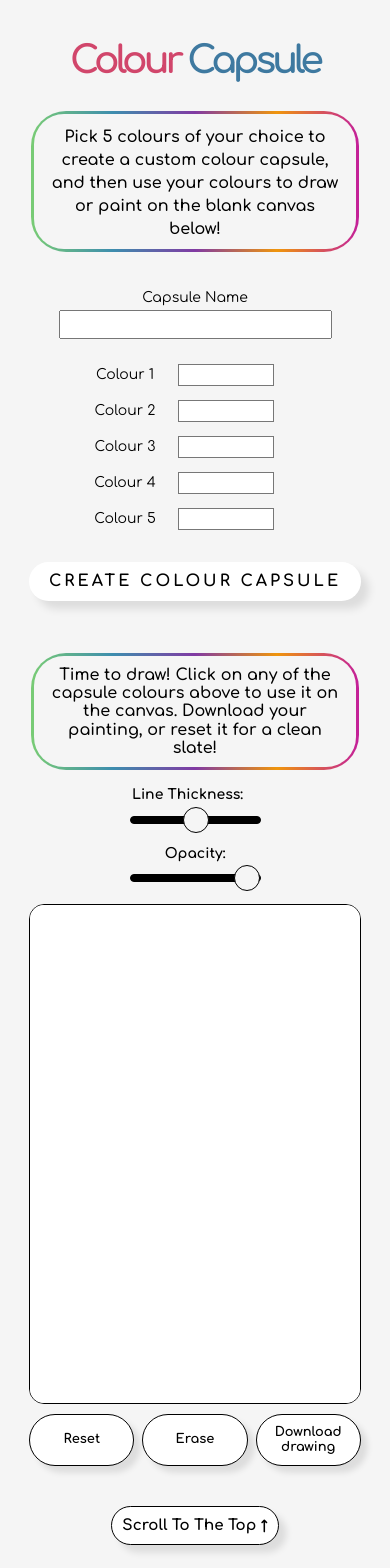
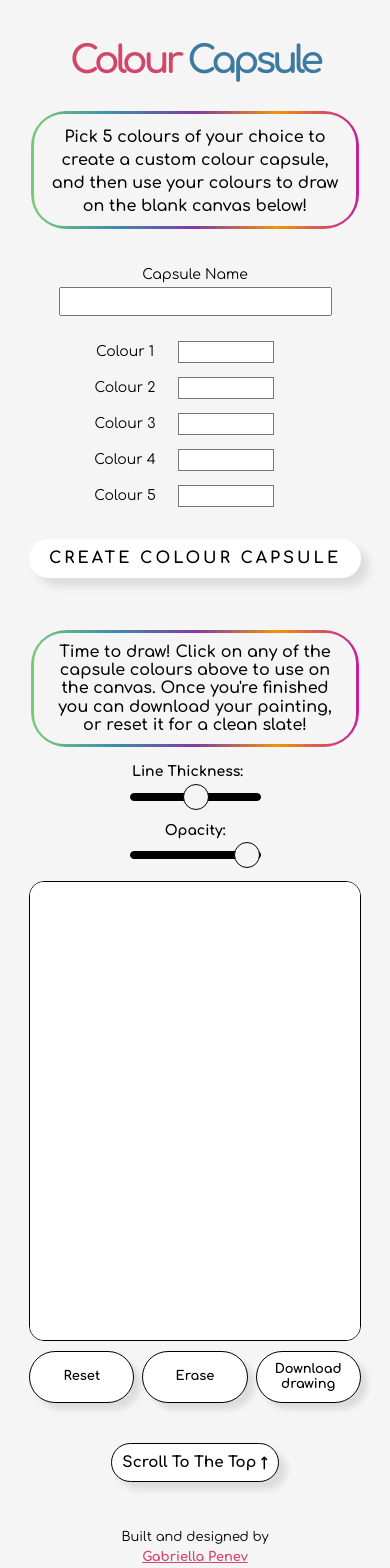
Before and after one commit to GabriellaPenev/colour-capsule, a React (Create React App) app: page / in a window 390 px wide. Shown: the top 1568 px of the page. Built offline with nearby package versions, Linux system fonts and the light colour scheme; no server answers; the database is empty.

Commit message:
testing mobile downloads

```diff
--- a/src/App.css
+++ b/src/App.css
@@ -591,7 +591,7 @@ input[type="range"]::-ms-track {
   display: flex;
   align-items: center;
   width: 100%;
-  height: 500px;
+  height: 460px;
   margin: 0 0 10px;
 }
 
--- a/src/Components/Canvas.js
+++ b/src/Components/Canvas.js
@@ -39,8 +39,8 @@ const Canvas = forwardRef(({ selectedColor, setSelectedColor }, ref) => {
         ctxRef.current.moveTo(offsetX, offsetY);
         ctxRef.current.stroke();
 
-        ctxRef.current.fillStyle = 'white';
-        canvasRef.current.style.backgroundColor = '#ffffff'
+        // ctxRef.current.fillStyle = 'white';
+        // canvasRef.current.style.backgroundColor = '#ffffff'
 
         setIsDrawing(true);
     }
@@ -50,8 +50,8 @@ const Canvas = forwardRef(({ selectedColor, setSelectedColor }, ref) => {
         ctxRef.current.closePath();
         setIsDrawing(false);
 
-        canvasRef.current.style.backgroundColor = '#ffffff'
-        ctxRef.current.fillStyle = 'white';
+        // canvasRef.current.style.backgroundColor = '#ffffff'
+        // ctxRef.current.fillStyle = 'white';
     }
 
     // continue drawing if drawing state is true, at mouse x and y coords
@@ -63,8 +63,8 @@ const Canvas = forwardRef(({ selectedColor, setSelectedColor }, ref) => {
         ctxRef.current.lineTo(offsetX, offsetY);
         ctxRef.current.stroke();
 
-        canvasRef.current.style.backgroundColor = '#ffffff';
-        ctxRef.current.fillStyle = 'white';
+        // canvasRef.current.style.backgroundColor = '#ffffff';
+        // ctxRef.current.fillStyle = 'white';
     }
 
     const reset = () => {
@@ -84,46 +84,46 @@ const Canvas = forwardRef(({ selectedColor, setSelectedColor }, ref) => {
         lineWidthRef.current.value = 75
         opacityRef.current.value = 1
 
-        ctxRef.fillStyle = "white";
-        canvasRef.current.style.backgroundColor = '#ffffff'
+        // ctxRef.fillStyle = "white";
+        // canvasRef.current.style.backgroundColor = '#ffffff'
     }
 
     const erase = () => {
         ctxRef.current.strokeStyle = setSelectedColor('white');
         ctxRef.current.globalCompositionOperation = 'destination-out';
 
-        ctxRef.fillStyle = "white";
-        canvasRef.current.style.backgroundColor = '#ffffff'
+        // ctxRef.fillStyle = "white";
+        // canvasRef.current.style.backgroundColor = '#ffffff'
     }
 
     const download = (e) => {
-        ctxRef.fillStyle = "white";
-        canvasRef.current.style.backgroundColor = '#ffffff'
+        // ctxRef.fillStyle = "white";
+        // canvasRef.current.style.backgroundColor = '#ffffff'
 
         let link = e.currentTarget
         link.setAttribute('download', 'drawing.png');
         let image = canvasRef.current.toDataURL('drawing/png');
         link.setAttribute('href', image);
 
-        ctxRef.fillStyle = "white";
-        canvasRef.current.style.backgroundColor = '#ffffff'
+        // ctxRef.fillStyle = "white";
+        // canvasRef.current.style.backgroundColor = '#ffffff'
     }
 
     const changeOpacity = (e) => {
         setOpacity(e.target.value)
-        ctxRef.fillStyle = "white";
-        canvasRef.current.style.backgroundColor = '#ffffff'
+        // ctxRef.fillStyle = "white";
+        // canvasRef.current.style.backgroundColor = '#ffffff'
     }
 
     const changeLinedWidth = (e) => {
         setLineWidth(e.target.value)
-        ctxRef.fillStyle = "white";
-        canvasRef.current.style.backgroundColor = '#ffffff'
+        // ctxRef.fillStyle = "white";
+        // canvasRef.current.style.backgroundColor = '#ffffff'
     }
 
     return (
         <>
-            <h3 className="intro introSpan" ref={ref}>Time to draw! Click on any of the capsule colours above to use it on the canvas. Download your painting, or reset it for a clean slate!</h3>
+            <h3 className="intro introSpan" ref={ref}>Time to draw! Click on any of the capsule colours above to use on the canvas. Once you're finished you can download your painting, or reset it for a clean slate!</h3>
             <div className="controls">
                 <label className='lineWidth' htmlFor="lineWidth">Line Thickness: </label>
                 <input ref={lineWidthRef} type="range" id="lineWidth" name="lineWidth"
@@ -141,13 +141,11 @@ const Canvas = forwardRef(({ selectedColor, setSelectedColor }, ref) => {
                 <canvas
                     aria-label="Drawing Canvas" role="img" tabIndex="0"
                     ref={canvasRef}
-
                     onMouseMove={draw}
                     onMouseDown={startDrawing}
                     onMouseUp={stopDrawing}
                     onMouseOut={stopDrawing}
                     onMouseEnter={stopDrawing}
-
                     onPointerDown={startDrawing}
                     onPointerUp={stopDrawing}
                     onPointerMove={draw}
--- a/src/Components/Header.js
+++ b/src/Components/Header.js
@@ -6,7 +6,7 @@ const Header = () => {
                 <span className='title secondColor'>Capsule</span>
             </h1>
             <div className="intro">
-                <span className="introSpan">Pick 5 colours of your choice to create a custom colour capsule, and then use your colours to draw or paint on the blank canvas below!</span>
+                <span className="introSpan">Pick 5 colours of your choice to create a custom colour capsule, and then use your colours to draw on the blank canvas below!</span>
             </div>
         </header>
     )
```
